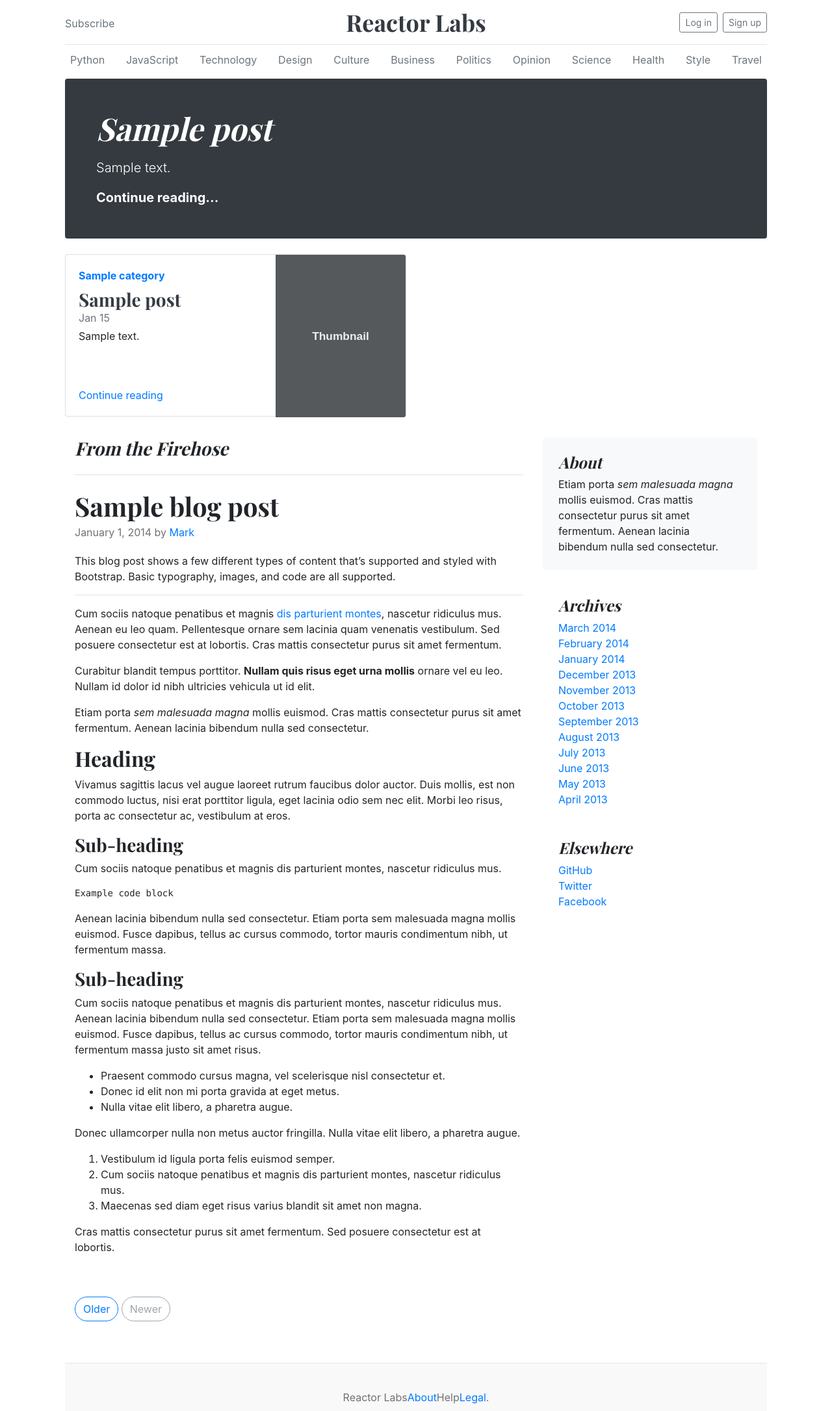
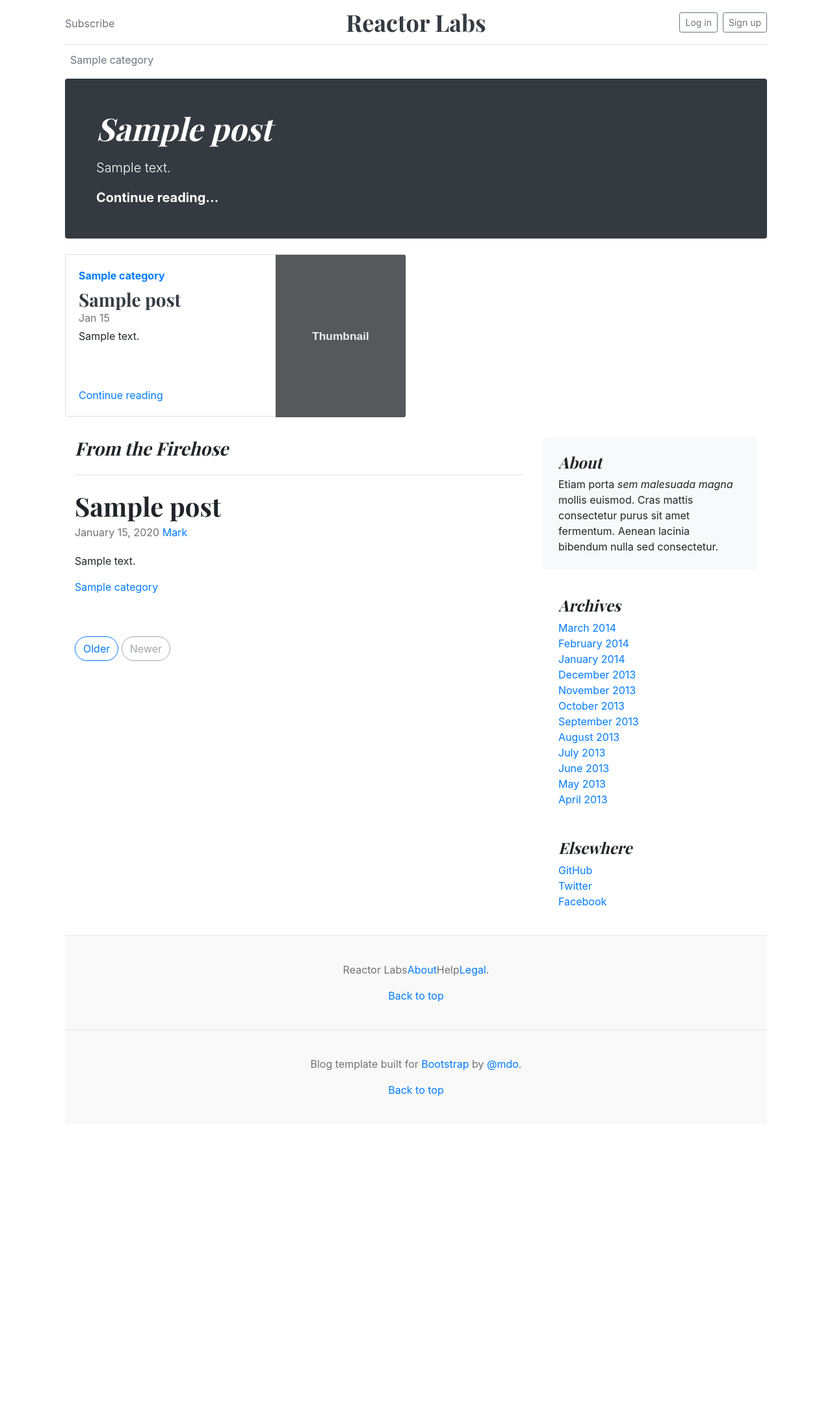
Before and after one commit to jqn/reactorlabs, a Django app: page /blog/ in a window 1280 px wide. Shown: the top 2171 px of the page at 65% size. After the commit the page ends 1687 px from the top, so only its background shows below. Run offline with Django 3.2, Linux system fonts and the light colour scheme; tables that the repository leaves empty hold one stand-in row (values such as "Sample post"); some libraries are stand-ins or nearby versions.

Commit message:
Completed post types

```diff
--- a/blog/models.py
+++ b/blog/models.py
@@ -2,6 +2,7 @@
 from django.conf import settings
 from django.contrib.auth import get_user_model
 from django.db import models
+from django.urls import reverse
 # Create your models here.
 
 
--- a/blog/views.py
+++ b/blog/views.py
@@ -1,11 +1,11 @@
-from django.shortcuts import  get_object_or_404
+from django.shortcuts import get_object_or_404
 from django.views.generic import (
     ListView,
     DetailView,
     CreateView,
     UpdateView,
     DeleteView
-    )
+)
 from django.urls import reverse_lazy
 
 from .models import Post, Category
@@ -24,8 +24,11 @@ class BlogListView(ListView):
             headline=True, draft=False).last()
         context['featured'] = Post.objects.filter(
             featured=True, draft=False).order_by('-last_modified')[0:2]
+        context['firehose'] = Post.objects.filter(
+            firehose=True, draft=False).last()
         context['posts'] = Post.objects.filter(
             featured=False, draft=False)
+        context['categories'] = Category.objects.all()
         return context
 
 
--- a/templates/blog/bottom_nav.html
+++ b/templates/blog/bottom_nav.html
@@ -1,16 +1,9 @@
 <div class="nav-scroller py-1 mb-2">
   <nav class="nav d-flex justify-content-between">
-    <a class="p-2 text-muted" href="#">Python</a>
-    <a class="p-2 text-muted" href="#">JavaScript</a>
-    <a class="p-2 text-muted" href="#">Technology</a>
-    <a class="p-2 text-muted" href="#">Design</a>
-    <a class="p-2 text-muted" href="#">Culture</a>
-    <a class="p-2 text-muted" href="#">Business</a>
-    <a class="p-2 text-muted" href="#">Politics</a>
-    <a class="p-2 text-muted" href="#">Opinion</a>
-    <a class="p-2 text-muted" href="#">Science</a>
-    <a class="p-2 text-muted" href="#">Health</a>
-    <a class="p-2 text-muted" href="#">Style</a>
-    <a class="p-2 text-muted" href="#">Travel</a>
+    {% for category in categories %}
+    <a class="p-2 text-muted" href="{% url 'post_category' category.name %}">
+    {{ category.name | capfirst }}
+    </a>
+    {% endfor %}
   </nav>
 </div>
--- a/templates/blog/posts.html
+++ b/templates/blog/posts.html
@@ -45,65 +45,17 @@
             <h3 class="pb-4 mb-4 font-italic border-bottom">
             From the Firehose
           </h3>
-
             <div class="blog-post">
-              <h2 class="blog-post-title">Sample blog post</h2>
-              <p class="blog-post-meta">January 1, 2014 by <a href="#">Mark</a></p>
-
-              <p>This blog post shows a few different types of content that’s supported and styled with
-                Bootstrap. Basic
-                typography, images, and code are all supported.</p>
-              <hr>
-              <p>Cum sociis natoque penatibus et magnis <a href="#">dis parturient montes</a>, nascetur
-                ridiculus mus.
-                Aenean
-                eu leo quam. Pellentesque ornare sem lacinia quam venenatis vestibulum. Sed posuere
-                consectetur est at
-                lobortis. Cras mattis consectetur purus sit amet fermentum.</p>
-              <blockquote>
-                <p>Curabitur blandit tempus porttitor. <strong>Nullam quis risus eget urna mollis</strong>
-                  ornare vel eu
-                  leo.
-                  Nullam id dolor id nibh ultricies vehicula ut id elit.</p>
-              </blockquote>
-              <p>Etiam porta <em>sem malesuada magna</em> mollis euismod. Cras mattis consectetur purus sit
-                amet fermentum.
-                Aenean lacinia bibendum nulla sed consectetur.</p>
-              <h2>Heading</h2>
-              <p>Vivamus sagittis lacus vel augue laoreet rutrum faucibus dolor auctor. Duis mollis, est non
-                commodo luctus,
-                nisi erat porttitor ligula, eget lacinia odio sem nec elit. Morbi leo risus, porta ac
-                consectetur ac,
-                vestibulum at eros.</p>
-              <h3>Sub-heading</h3>
-              <p>Cum sociis natoque penatibus et magnis dis parturient montes, nascetur ridiculus mus.</p>
-              <pre><code>Example code block</code></pre>
-              <p>Aenean lacinia bibendum nulla sed consectetur. Etiam porta sem malesuada magna mollis
-                euismod. Fusce
-                dapibus,
-                tellus ac cursus commodo, tortor mauris condimentum nibh, ut fermentum massa.</p>
-              <h3>Sub-heading</h3>
-              <p>Cum sociis natoque penatibus et magnis dis parturient montes, nascetur ridiculus mus. Aenean
-                lacinia
-                bibendum
-                nulla sed consectetur. Etiam porta sem malesuada magna mollis euismod. Fusce dapibus, tellus
-                ac cursus
-                commodo, tortor mauris condimentum nibh, ut fermentum massa justo sit amet risus.</p>
-              <ul>
-                <li>Praesent commodo cursus magna, vel scelerisque nisl consectetur et.</li>
-                <li>Donec id elit non mi porta gravida at eget metus.</li>
-                <li>Nulla vitae elit libero, a pharetra augue.</li>
-              </ul>
-              <p>Donec ullamcorper nulla non metus auctor fringilla. Nulla vitae elit libero, a pharetra
-                augue.</p>
-              <ol>
-                <li>Vestibulum id ligula porta felis euismod semper.</li>
-                <li>Cum sociis natoque penatibus et magnis dis parturient montes, nascetur ridiculus mus.
-                </li>
-                <li>Maecenas sed diam eget risus varius blandit sit amet non magna.</li>
-              </ol>
-              <p>Cras mattis consectetur purus sit amet fermentum. Sed posuere consectetur est at lobortis.
-              </p>
+              {% if firehose %}
+              <h2 class="blog-post-title">{{firehose.title}}</h2>
+              <p class="blog-post-meta">{{firehose.last_modified|date:"F d, Y"}} <a href="#">Mark</a></p>
+              <p>{{ firehose.body|truncatechars_html:400 }}</p>
+              {% for category in firehose.categories.all %}
+              <a href="{% url 'post_category' category.name %}">
+              {{ category.name | capfirst }}
+              </a>
+              {% endfor %}
+              {% endif %}
             </div>
             <!-- /.blog-post -->
             {% for post in posts %}
```
Also changed, not shown: templates/blog/post_detail.html (indentation only), templates/blog/post_edit.html (indentation only), templates/blog/post_new.html (indentation only), 1 other file.
